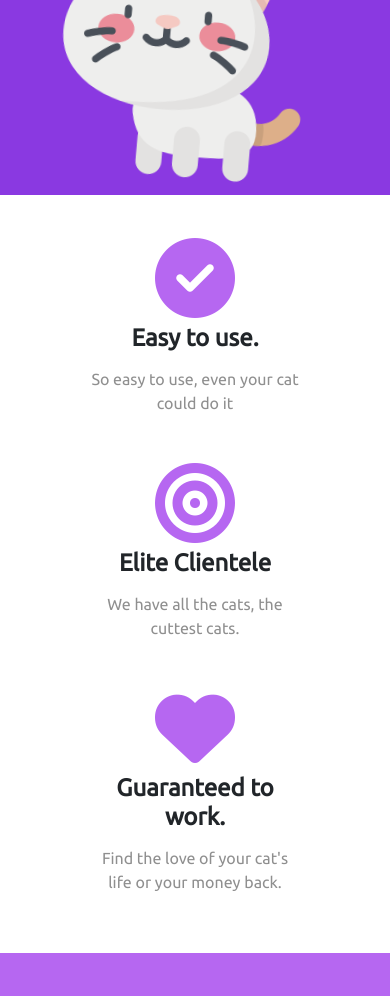
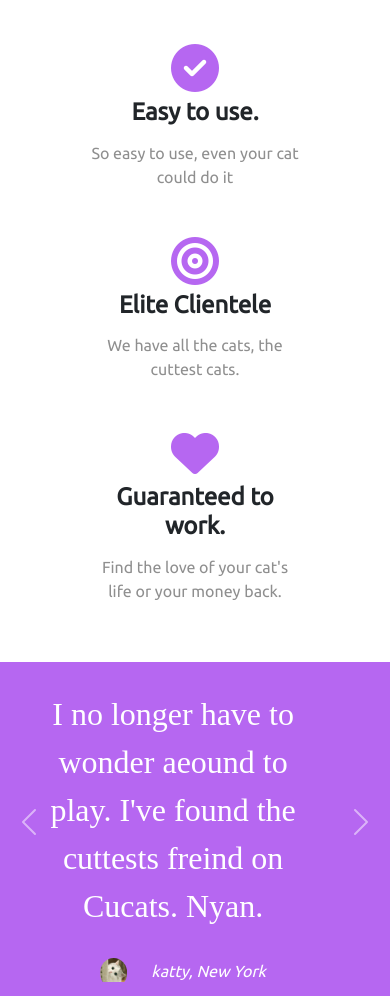
Before and after one commit to RaiwashiRai/Cucats, a plain HTML site: page index.html in a window 390 px wide. Shown: the part 778-1774 px from the top of the page. Drawn offline with nearby package versions, Linux system fonts and the light colour scheme.

Commit message:
breakpoints fixed
customized breakpoints using media query

```diff
--- a/css/styles.css
+++ b/css/styles.css
@@ -67,6 +67,10 @@ h3{
 .fp{
     font-size: medium;
     color: #8f8f8f;
+}
+
+.ficon{
+    font-size: 5em;
 }
 
 .fa-solid{
@@ -150,3 +154,35 @@ h3{
     padding-top: 1.5%;
     color: #8f8f8f;
 }
+
+/* break-points custom */
+
+@media (max-width: 500px){
+
+    h1{
+        font-size: 3rem;
+        text-align: center;
+    }
+
+    h2{
+        font-size: 2rem;
+    }
+
+    h3{
+        font-size: 1.5rem;
+    }
+
+    .cat1{
+        padding-top: 10px;
+        padding-left: 30px;
+        width: 70%;
+    }
+
+    .ficon{
+        font-size: 3em;
+    }
+
+    .carousel-item{
+        height: 20rem;
+    }
+}
--- a/index.html
+++ b/index.html
@@ -98,17 +98,17 @@
 
         <div class="row fs">
             <div class="col-lg-4 fc">
-                <i class="fa-solid fa-circle-check fa-5x"></i>
+                <i class="fa-solid fa-circle-check ficon"></i>
                 <h3>Easy to use.</h3>
                 <p class="fp">So easy to use, even your cat could do it</p>
             </div>
             <div class="col-lg-4 fc">
-                <i class="fa-solid fa-bullseye fa-5x"></i>
+                <i class="fa-solid fa-bullseye ficon"></i>
                 <h3>Elite Clientele</h3>
                 <p class="fp">We have all the cats, the cuttest cats.</p>
             </div>
             <div class="col-lg-4 fc">
-                <i class="fa-solid fa-heart fa-5x"></i>
+                <i class="fa-solid fa-heart ficon"></i>
                 <h3>Guaranteed to work.</h3>
                 <p class="fp">Find the love of your cat's life or your money back.</p>
             </div>
@@ -158,7 +158,6 @@
         <img class="press-logo" src="images/tnw.png" alt="tnw-logo">
         <img class="press-logo" src="images/bizinsider.png" alt="biz-insider-logo">
         <img class="press-logo" src="images/mashable.png" alt="mashable-logo">
-
     </section>
 
 
```
